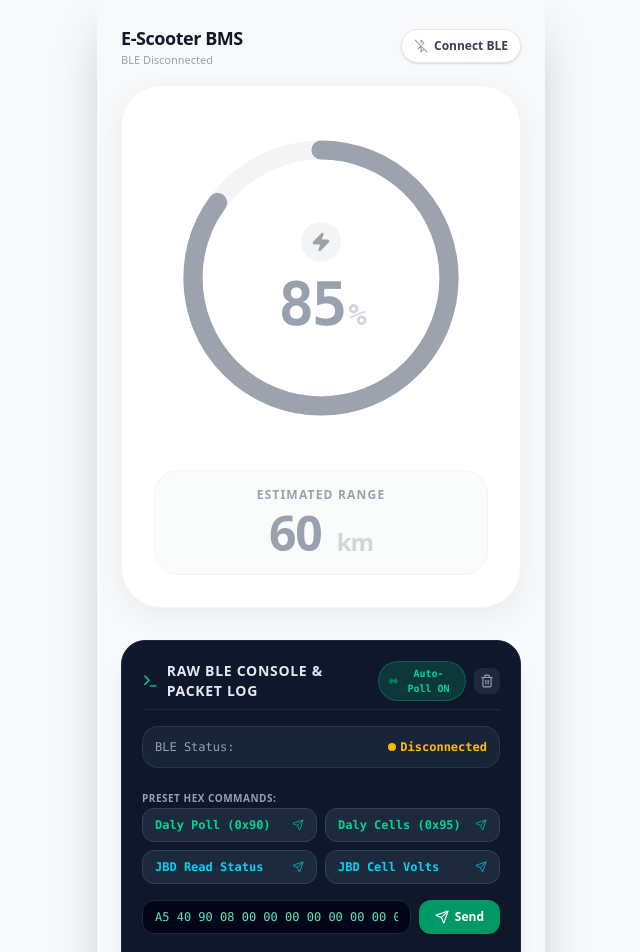
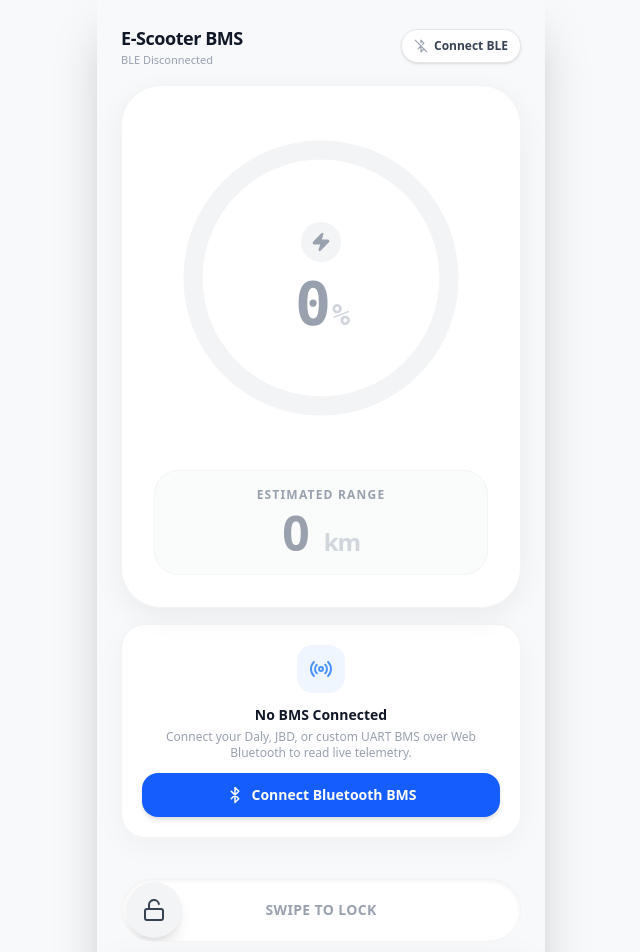
Before and after one commit to aryandon3g/electric-ev-app, a React (Vite) app: page / in a window 1280 px wide. Shown: the top 952 px of the page, without its empty margins (319-959 px from the left). Built offline with nearby package versions, Linux system fonts and the light colour scheme.

Commit message:
feat(ui): add Bluetooth connection status banner
Introduce a connection status UI component to guide users through the Bluetooth pairing process. Updated initial state values and added a 'Disconnected' status type to ensure accurate telemetry representation when the BMS is offline.

```diff
--- a/src/App.tsx
+++ b/src/App.tsx
@@ -502,6 +502,48 @@ export default function App() {
                 />
               </div>
 
+              {/* Status Banner when Disconnected or Connected */}
+              {!isConnected ? (
+                <div className="w-full bg-white rounded-3xl p-5 shadow-[0_8px_30px_rgba(0,0,0,0.04)] border border-gray-100 flex flex-col items-center text-center space-y-3">
+                  <div className="w-12 h-12 bg-blue-50 text-blue-500 rounded-2xl flex items-center justify-center">
+                    <Radio size={24} className="animate-pulse" />
+                  </div>
+                  <div>
+                    <h3 className="text-sm font-bold text-gray-900">No BMS Connected</h3>
+                    <p className="text-xs text-gray-400 mt-1 max-w-xs">
+                      Connect your Daly, JBD, or custom UART BMS over Web Bluetooth to read live telemetry.
+                    </p>
+                  </div>
+                  <button
+                    onClick={connectBluetooth}
+                    disabled={isConnecting}
+                    className="w-full py-3 bg-blue-600 hover:bg-blue-700 active:bg-blue-800 text-white font-bold text-sm rounded-2xl shadow-md transition-colors flex items-center justify-center gap-2"
+                  >
+                    <Bluetooth size={18} />
+                    <span>{isConnecting ? 'Searching BLE Devices...' : 'Connect Bluetooth BMS'}</span>
+                  </button>
+                </div>
+              ) : (
+                <div className="w-full grid grid-cols-2 gap-3">
+                  <div className="bg-white rounded-2xl p-4 shadow-sm border border-gray-100">
+                    <span className="text-[10px] font-bold text-gray-400 uppercase tracking-wider block mb-1">Pack Voltage</span>
+                    <span className="text-xl font-mono font-black text-gray-900">{bmsData.voltage.toFixed(2)}<span className="text-xs font-normal text-gray-400 ml-0.5">V</span></span>
+                  </div>
+                  <div className="bg-white rounded-2xl p-4 shadow-sm border border-gray-100">
+                    <span className="text-[10px] font-bold text-gray-400 uppercase tracking-wider block mb-1">Live Current</span>
+                    <span className="text-xl font-mono font-black text-gray-900">{bmsData.current.toFixed(1)}<span className="text-xs font-normal text-gray-400 ml-0.5">A</span></span>
+                  </div>
+                  <div className="bg-white rounded-2xl p-4 shadow-sm border border-gray-100">
+                    <span className="text-[10px] font-bold text-gray-400 uppercase tracking-wider block mb-1">Protocol</span>
+                    <span className="text-xs font-bold text-blue-600 bg-blue-50 px-2 py-0.5 rounded-md inline-block">{bmsData.detectedProtocol || 'Listening...'}</span>
+                  </div>
+                  <div className="bg-white rounded-2xl p-4 shadow-sm border border-gray-100">
+                    <span className="text-[10px] font-bold text-gray-400 uppercase tracking-wider block mb-1">Temperature</span>
+                    <span className="text-xl font-mono font-black text-gray-900">{bmsData.temperature.toFixed(1)}<span className="text-xs font-normal text-gray-400 ml-0.5">°C</span></span>
+                  </div>
+                </div>
+              )}
+
               <div className="w-full">
                 {bmsData.status === 'Charging' && bmsData.timeToFullChargeMinutes !== null ? (
                   <div className="bg-blue-50 border border-blue-100 rounded-3xl p-4 shadow-sm flex items-center justify-between">
@@ -518,23 +560,6 @@ export default function App() {
                      <span className="bg-blue-600 text-white text-[9px] uppercase tracking-wider font-bold px-2 py-0.5 rounded-full">Charging</span>
                   </div>
                 ) : null}
-              </div>
-
-              {/* Quick BLE Debugger Console directly on Dashboard */}
-              <div className="w-full">
-                <BLEDebuggerConsole
-                  rawLogs={bmsData.rawHexLogs}
-                  onSendHex={sendHexCommand}
-                  onSimulate={simulateIncomingPacket}
-                  onClearLogs={clearHexLogs}
-                  autoPollEnabled={bmsData.autoPollEnabled}
-                  onToggleAutoPoll={toggleAutoPoll}
-                  isConnected={isConnected}
-                  detectedProtocol={bmsData.detectedProtocol}
-                  serviceUUID={bmsData.serviceUUID}
-                  notifyCharUUID={bmsData.notifyCharUUID}
-                  writeCharUUID={bmsData.writeCharUUID}
-                />
               </div>
 
               <div className="w-full mt-auto pt-2">
--- a/src/hooks/useBMS.ts
+++ b/src/hooks/useBMS.ts
@@ -150,17 +150,17 @@ const generateEmptyCells = (count = 16): CellData[] => {
 };
 
 const INITIAL_DATA: BMSData = {
-  voltage: 58.4,
+  voltage: 0.0,
   current: 0.0,
-  capacityPercent: 85,
-  temperature: 28.5,
-  status: 'Normal',
+  capacityPercent: 0,
+  temperature: 0.0,
+  status: 'Disconnected',
   power: 0,
-  remainingCapacityAH: 25.5,
+  remainingCapacityAH: 0.0,
   nominalCapacityAH: 30.0,
   cells: generateEmptyCells(16),
-  cycleCount: 42,
-  estimatedRangeKM: 59.5,
+  cycleCount: 0,
+  estimatedRangeKM: 0.0,
   efficiencyWhPerKm: 22,
   thermalState: 'Normal',
   isLocked: false,
@@ -168,7 +168,7 @@ const INITIAL_DATA: BMSData = {
   timeToFullChargeMinutes: null,
   chargeLimit: 100,
   reserveBuffer: 5,
-  tripEnergyWh: 140,
+  tripEnergyWh: 0,
   maxRangeKM: 70,
   minVoltage: 52,
   maxVoltage: 64.4,
--- a/src/types.ts
+++ b/src/types.ts
@@ -18,7 +18,7 @@ export interface BMSData {
   current: number;
   capacityPercent: number;
   temperature: number;
-  status: 'Normal' | 'Charging' | 'Discharging' | 'Warning' | 'Error';
+  status: 'Normal' | 'Charging' | 'Discharging' | 'Warning' | 'Error' | 'Disconnected';
   power: number; // Watts
   remainingCapacityAH: number;
   nominalCapacityAH: number;
```
